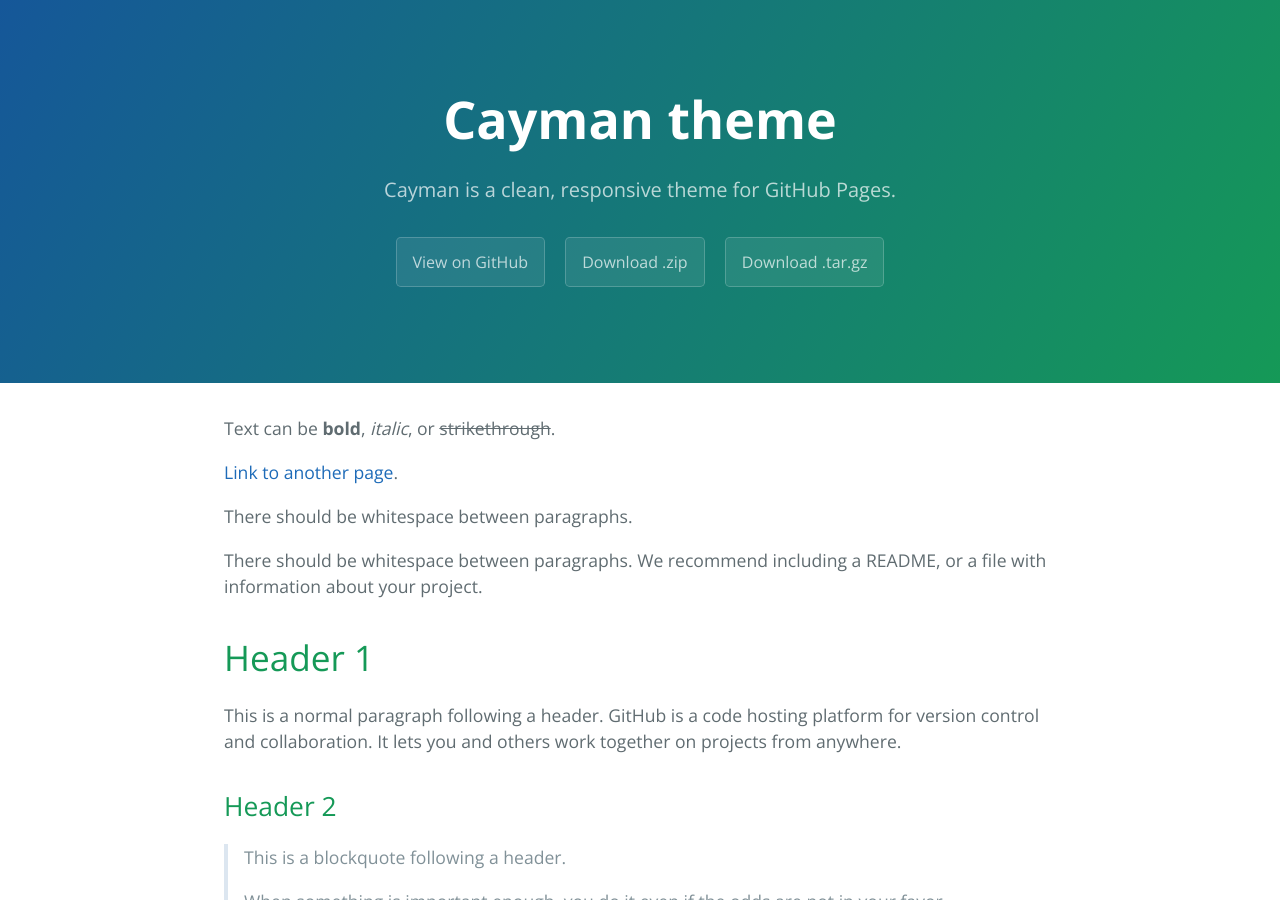
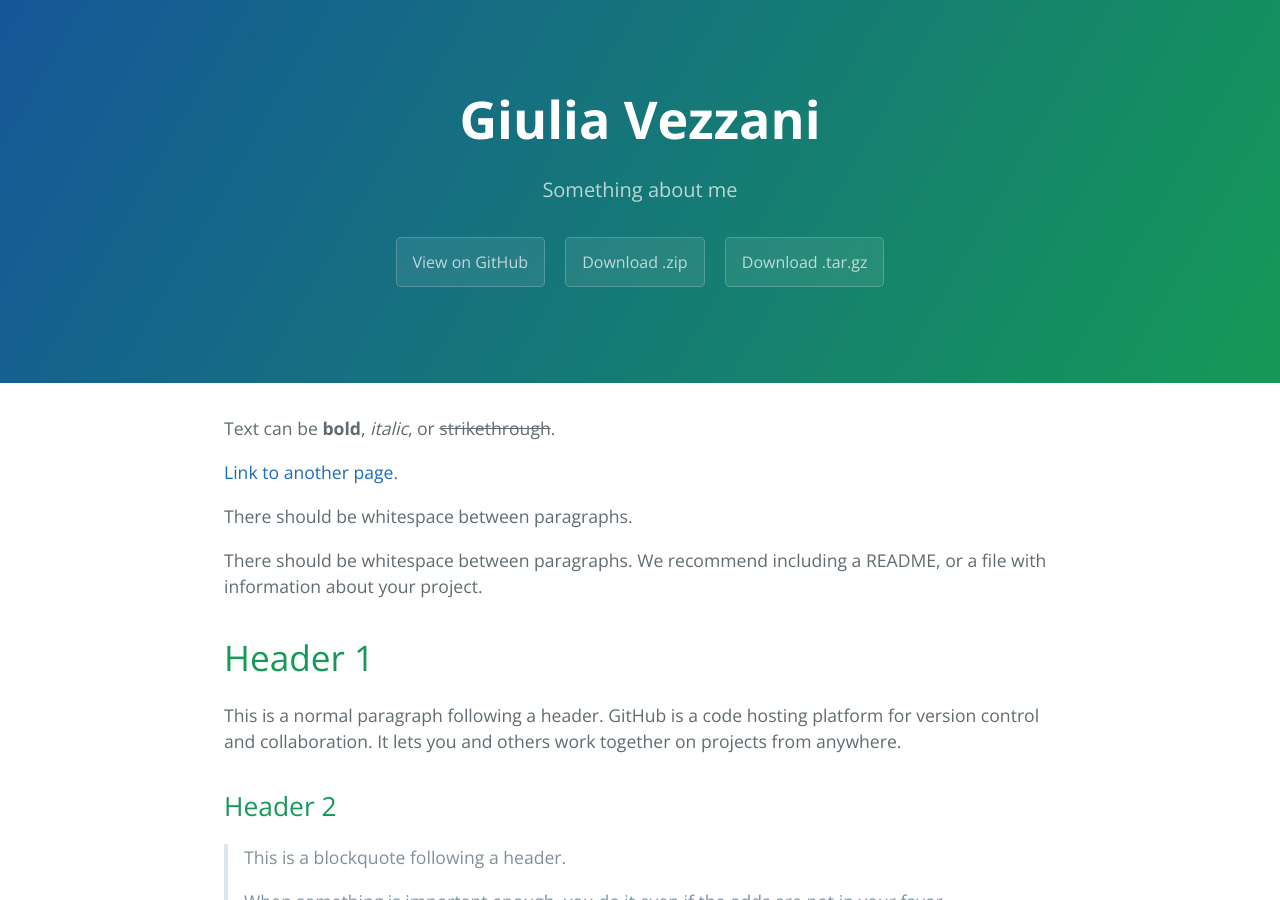
Before and after one commit to giuliavezzani/giuliavezzani_old.github.io, a Jekyll site: the page built from index.md, in a window 1280 px wide and 900 px high. Built offline with Jekyll 4.4.1, drawn with Linux system fonts in a browser that asks for light colours.

Commit message:
Update _config.yml

```diff
--- a/_config.yml
+++ b/_config.yml
@@ -1,5 +1,5 @@
-title: Cayman theme
-description: Cayman is a clean, responsive theme for GitHub Pages.
+title: Giulia Vezzani
+description: Something about me
 show_downloads: true
 google_analytics:
 theme:
```
